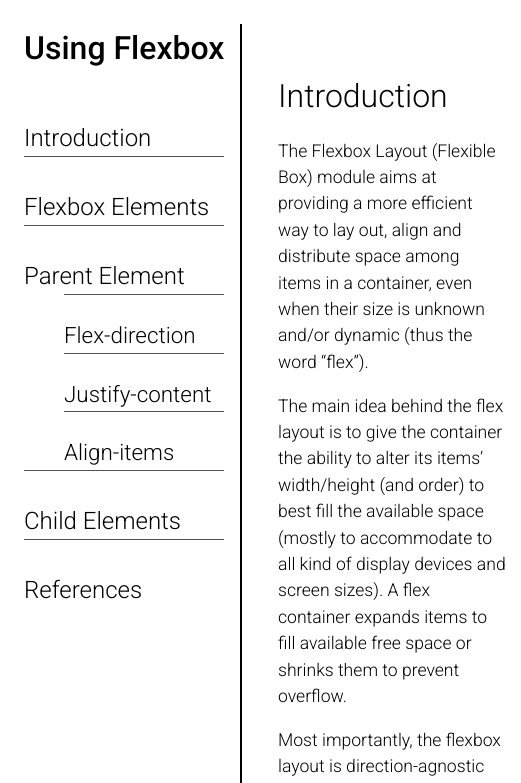
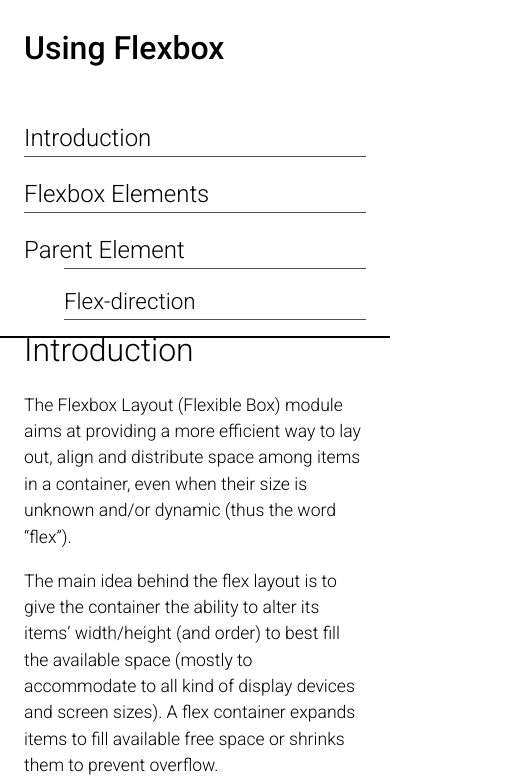
Before and after one commit to Kathrin-ddggxh/FCC-technical-documentation-page, a plain HTML site: page index.html in a window 390 px wide. Shown: the top 783 px of the page, 521 px wide, since content can reach past the window. Drawn offline with Linux system fonts and the light colour scheme.

Commit message:
finished layout for small screens
had to get rid of flex layout to make fixed position for navbar work

```diff
--- a/index.html
+++ b/index.html
@@ -14,14 +14,11 @@
         />
     </head>
     <body>
-        <div class="container">
-            <nav id="navbar" class="flex-item navbar">
+        <nav id="navbar" class="navbar">
             <header class="nav-title">Using Flexbox</header>
             <ul class="nav-list">
                 <li class="nav-item">
-                        <a href="#introduction" class="nav-link"
-                            >Introduction</a
-                        >
+                    <a href="#introduction" class="nav-link">Introduction</a>
                 </li>
                 <li class="nav-item">
                     <a href="#flexbox-elements" class="nav-link"
@@ -60,41 +57,40 @@
                 </li>
             </ul>
         </nav>
-            <main id="main-doc" class="flex-item main-doc">
+        <main id="main-doc" class="main-doc">
             <section class="main-section" id="introduction">
                 <header class="main-section-title">Introduction</header>
                 <article class="main-section-content">
                     <p>
                         The Flexbox Layout (Flexible Box) module aims at
                         providing a more efficient way to lay out, align and
-                            distribute space among items in a container, even
-                            when their size is unknown and/or dynamic (thus the
-                            word “flex”).
+                        distribute space among items in a container, even when
+                        their size is unknown and/or dynamic (thus the word
+                        “flex”).
                     </p>
                     <p>
                         The main idea behind the flex layout is to give the
-                            container the ability to alter its items’
-                            width/height (and order) to best fill the available
-                            space (mostly to accommodate to all kind of display
-                            devices and screen sizes). A flex container expands
-                            items to fill available free space or shrinks them
-                            to prevent overflow.
+                        container the ability to alter its items’ width/height
+                        (and order) to best fill the available space (mostly to
+                        accommodate to all kind of display devices and screen
+                        sizes). A flex container expands items to fill available
+                        free space or shrinks them to prevent overflow.
                     </p>
                     <p>
                         Most importantly, the flexbox layout is
                         direction-agnostic as opposed to the regular layouts
                         (block which is vertically-based and inline which is
-                            horizontally-based). While those work well for
-                            pages, they lack flexibility (no pun intended) to
-                            support large or complex applications (especially
-                            when it comes to orientation changing, resizing,
-                            stretching, shrinking, etc.).
+                        horizontally-based). While those work well for pages,
+                        they lack flexibility (no pun intended) to support large
+                        or complex applications (especially when it comes to
+                        orientation changing, resizing, stretching, shrinking,
+                        etc.).
                     </p>
                     <p>
                         <strong>Note:</strong> Flexbox layout is most
                         appropriate to the components of an application, and
-                            small-scale layouts, while the Grid layout is
-                            intended for larger scale layouts.
+                        small-scale layouts, while the Grid layout is intended
+                        for larger scale layouts.
                     </p>
                 </article>
             </section>
@@ -111,8 +107,8 @@
                         alt="flex-container with three flex items"
                     />
                     <p>
-                            The element above represents a flex container (the
-                            blue area) with three flex items.
+                        The element above represents a flex container (the blue
+                        area) with three flex items.
                     </p>
                     <xmp>
             <div class="flex-container">
@@ -123,8 +119,8 @@
           </xmp>
                     <p>
                         In this case, the flex container is the div with the
-                            class of "flex-container". The three child elements
-                            are flex items.
+                        class of "flex-container". The three child elements are
+                        flex items.
                     </p>
                 </article>
             </section>
@@ -145,22 +141,18 @@
         </xmp
                     >
                     <p>
-                            The most important flex container properties when
-                            first starting with flexbox are:
+                        The most important flex container properties when first
+                        starting with flexbox are:
                     </p>
                     <ul class="content-list">
                         <li class="content-list-item">
-                                <a
-                                    href="#flex-direction"
-                                    class="content-list-link"
+                            <a href="#flex-direction" class="content-list-link"
                                 >flex-direction</a
                             >
                         </li>
 
                         <li class="content-list-item">
-                                <a
-                                    href="#justify-content"
-                                    class="content-list-link"
+                            <a href="#justify-content" class="content-list-link"
                                 >justify-content</a
                             >
                         </li>
@@ -176,9 +168,8 @@
                 <header class="sub-section-title">Flex-direction</header>
                 <article class="sub-section-content">
                     <p>
-                            The flex-direction property defines in which
-                            direction the container wants to stack the flex
-                            items.
+                        The flex-direction property defines in which direction
+                        the container wants to stack the flex items.
                     </p>
                     <xmp
 >
@@ -198,8 +189,8 @@
                 <header class="sub-section-title">Justify-content</header>
                 <article class="sub-section-content">
                     <p>
-                            The justify-content property is used to align the
-                            flex items.
+                        The justify-content property is used to align the flex
+                        items.
                     </p>
                     <xmp
 >
@@ -210,16 +201,16 @@
           </xmp
                     >
                     <p>
-                            <strong>center: </strong>items are centered along
-                            the line
+                        <strong>center: </strong>items are centered along the
+                        line
                     </p>
                     <p>
-                            <strong>flex-end: </strong>items are packed toward
-                            the end of the flex-direction.
+                        <strong>flex-end: </strong>items are packed toward the
+                        end of the flex-direction.
                     </p>
                     <p>
-                            <strong>flex-start (default): </strong>items are
-                            packed toward the start of the flex-direction.
+                        <strong>flex-start (default): </strong>items are packed
+                        toward the start of the flex-direction.
                     </p>
                     <p>
                         <strong>space-between: </strong>items are evenly
@@ -228,18 +219,17 @@
                     </p>
                     <p>
                         <strong>space-around: </strong>items are evenly
-                            distributed in the line with equal space around
-                            them. Note that visually the spaces aren’t equal,
-                            since all the items have equal space on both sides.
-                            The first item will have one unit of space against
-                            the container edge, but two units of space between
-                            the next item because that next item has its own
-                            spacing that applies.
+                        distributed in the line with equal space around them.
+                        Note that visually the spaces aren’t equal, since all
+                        the items have equal space on both sides. The first item
+                        will have one unit of space against the container edge,
+                        but two units of space between the next item because
+                        that next item has its own spacing that applies.
                     </p>
                     <p>
-                            <strong>space-evenly: </strong>items are distributed
-                            so that the spacing between any two items (and the
-                            space to the edges) is equal.
+                        <strong>space-evenly: </strong>items are distributed so
+                        that the spacing between any two items (and the space to
+                        the edges) is equal.
                     </p>
                 </article>
             </section>
@@ -248,12 +238,12 @@
                 <header class="sub-section-title">Align-items</header>
                 <article class="sub-section-content">
                     <p>
-                            This defines the default behavior for how flex items
-                            are laid out along the cross axis on the current
-                            line. Think of it as the justify-content version for
-                            the cross-axis (perpendicular to the main-axis). The
-                            values for this property are the same as for the
-                            justify-content property.
+                        This defines the default behavior for how flex items are
+                        laid out along the cross axis on the current line. Think
+                        of it as the justify-content version for the cross-axis
+                        (perpendicular to the main-axis). The values for this
+                        property are the same as for the justify-content
+                        property.
                     </p>
                 </article>
             </section>
@@ -265,8 +255,8 @@
                 <article class="main-section-content">
                     <p>
                         The direct child elements of a flex container
-                            automatically becomes flexible (flex) items and can
-                            be manipulated indiviudally.
+                        automatically becomes flexible (flex) items and can be
+                        manipulated indiviudally.
                     </p>
                 </article>
             </section>
@@ -296,7 +286,6 @@
                 </article>
             </section>
         </main>
-        </div>
     </body>
 </html>
 
--- a/styles.css
+++ b/styles.css
@@ -38,29 +38,22 @@ strong {
     font-weight: 500;
 }
 
-.container {
-    display: flex;
-    flex-direction: row;
-}
-
-.flex-item {
+.navbar {
+    position: fixed;
+    overflow: scroll;
+    top: 0px;
+    left: 0px;
+    width: 300px;
+    height: 100%;
+    border-right: #000 solid 2px;
     margin: 1.5rem;
 }
 
-.navbar {
-    position: fixed;
-    left: 0;
-    top: 0;
-    height: 100vh;
-    border-right: #000 solid 2px;
-    overflow: scroll;
-    padding-right: 1em;
-}
-
 .main-doc {
-    width: 65%;
-    margin-left: 270px;
-    padding-right: 15px;
+    position: absolute;
+    margin-left: 310px;
+    padding: 0 50px;
+    margin-bottom: 110px;
 }
 
 .nav-title {
@@ -115,7 +108,32 @@ strong {
 }
 
 @media (max-width: 700px) {
-    .container {
-        flex-direction: column;
+    .navbar {
+        position: fixed;
+        background-color: #fff;
+        top: 0;
+        padding: 1.5rem;
+        margin: 0;
+        width: 100%;
+        height: 40vh;
+        border-right: none;
+        z-index: 1;
+        border-bottom: 2px solid #000;
+    }
+
+    .main-doc {
+        position: relative;
+        margin-left: 0px;
+        padding: 1rem;
+        margin-top: 270px;
+        margin-bottom: 0;
+    }
+
+    .nav-item + .nav-item {
+        padding-top: 1.2rem;
+    }
+
+    .nav-subitem {
+        padding-top: 1rem;
     }
 }
```
Lines whose indentation alone changed are shown as unchanged.
